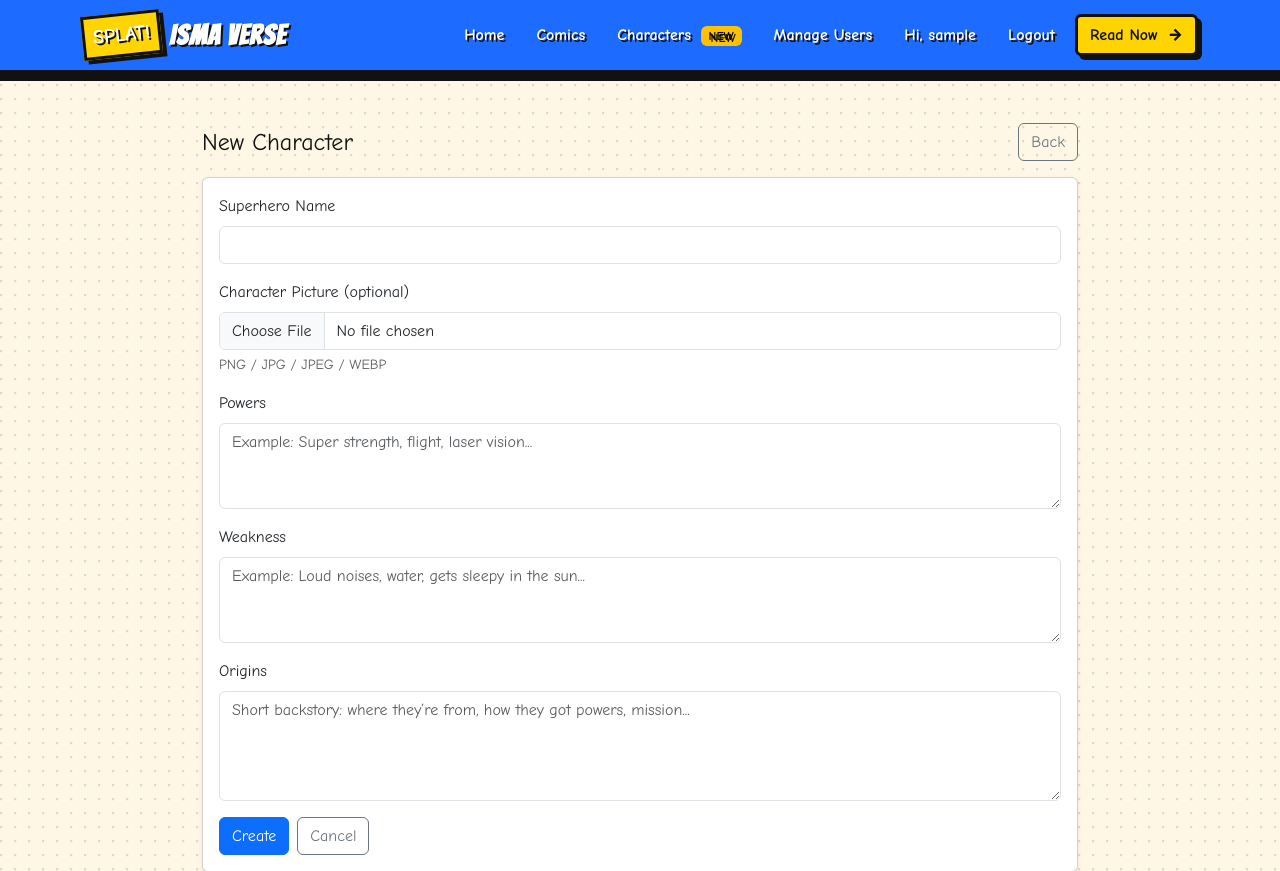
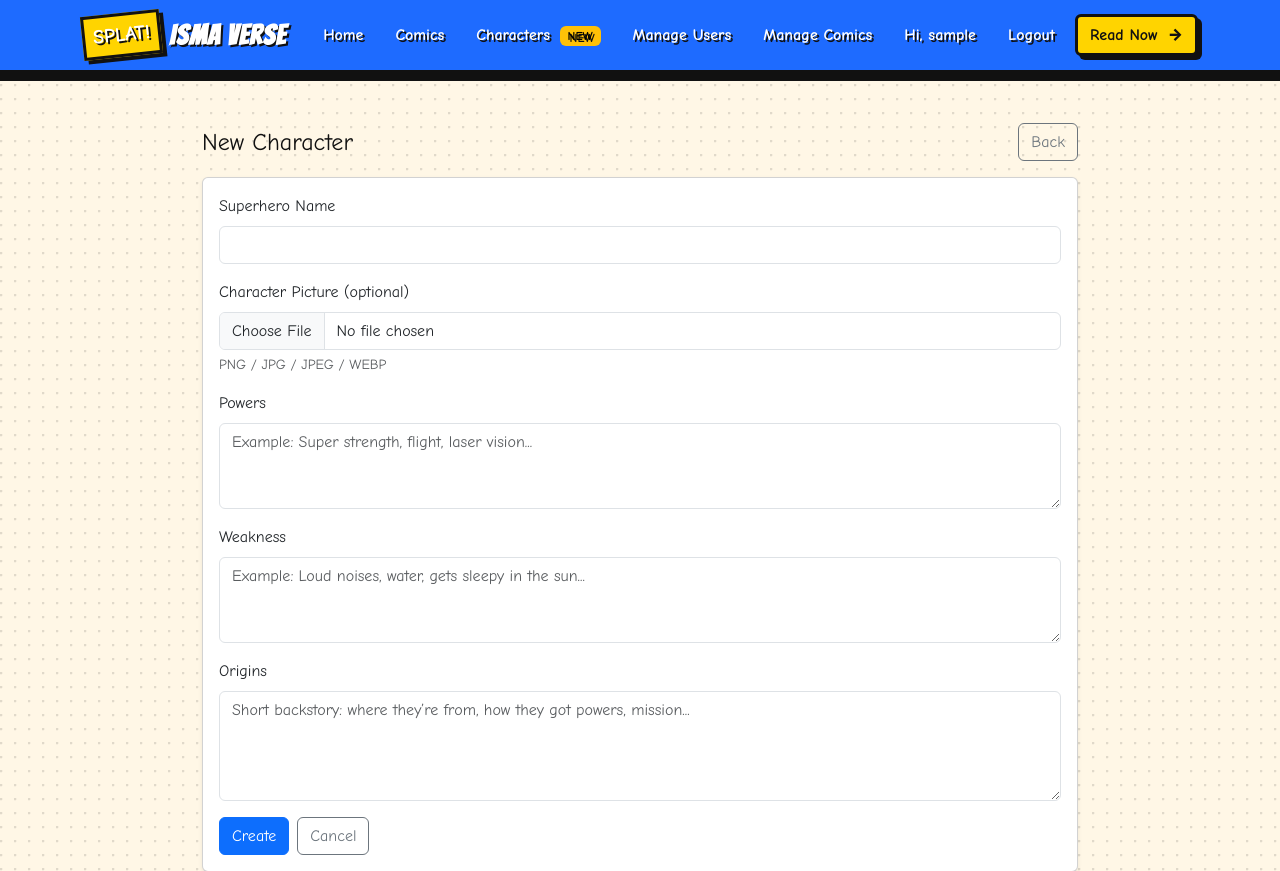
Before and after one commit to fjawed92/IsmaVerse, a Flask app: page /admin/characters/new in a window 1280 px wide. Shown: the top 871 px of the page. Run offline with Flask 3, Linux system fonts and the light colour scheme; a user stored in the database is signed in; tables that the repository leaves empty hold one stand-in row (values such as "Sample post").

Commit message:
Update base.html

```diff
--- a/app/templates/base.html
+++ b/app/templates/base.html
@@ -66,6 +66,11 @@
             Manage Users
           </a>
         </li>
+        <li class="nav-item">
+          <a class="nav-link comic-link" href="{{ url_for('admin.admin_comics_list') }}">
+            Manage Comics
+          </a>
+        </li>
         {% endif %}
         <li class="nav-item">
           <span class="nav-link comic-link">Hi, {{ current_user.username }}</span>
```
